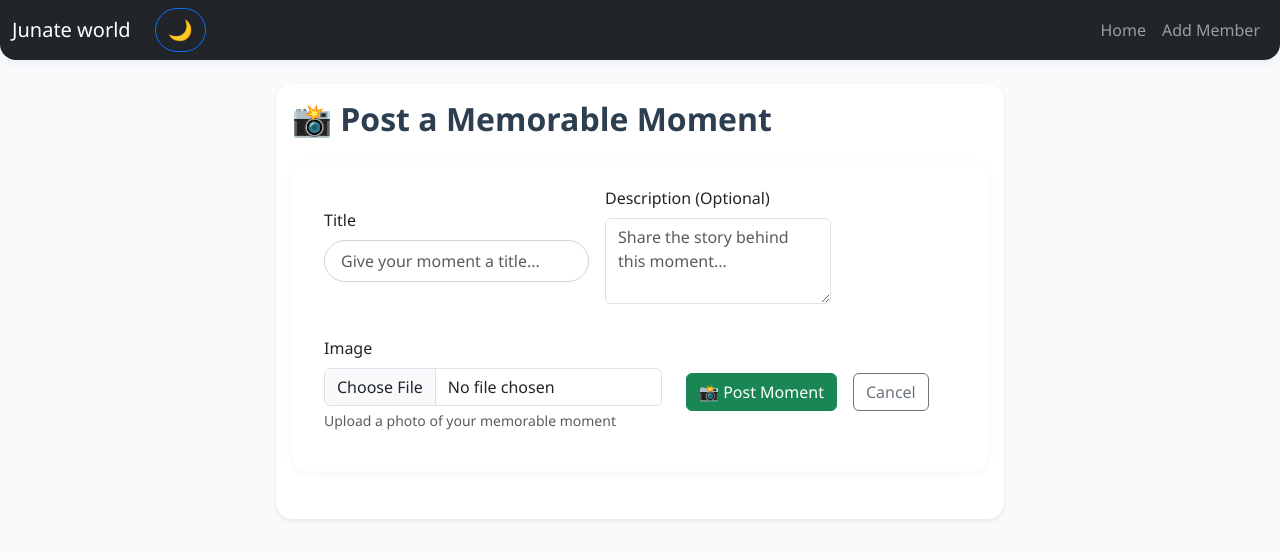
After one commit to Junate-World/family-website, a Flask app: page /post-moment in a window 1280 px wide. The commit adds this page. Shown: the top 559 px of the page. Run offline with Flask 3, Linux system fonts and the light colour scheme; the visitor is signed in with stand-in values (Sample User, id 1); some libraries are stand-ins or nearby versions.

Commit message:
Fix: added post features

```diff
--- a/app.py
+++ b/app.py
@@ -7,7 +7,7 @@ from werkzeug.utils import secure_filename
 from botocore.exceptions import ClientError
 
 from extensions import db
-from models import FamilyMember, Comment
+from models import FamilyMember, Comment, MemorableMoment
 
 app = Flask(__name__)
 app.secret_key = 'super-secret-key-1234'
@@ -91,7 +91,13 @@ def upload_to_wasabi(file, filename):
 def get_wasabi_url(filename):
     """Get the public URL for a file in Wasabi"""
     if filename:
-        return f"{app.config['WASABI_ENDPOINT']}/{app.config['WASABI_BUCKET']}/uploads/{filename}"
+        # Check if it's a memorable moment or member photo
+        if filename.startswith('moments/'):
+            # For memorable moments
+            return f"https://s3.{app.config['WASABI_REGION']}.wasabisys.com/{app.config['WASABI_BUCKET']}/{filename}"
+        else:
+            # For member photos
+            return f"https://s3.{app.config['WASABI_REGION']}.wasabisys.com/{app.config['WASABI_BUCKET']}/uploads/{filename}"
     return None
 
 # Make get_wasabi_url available in templates
@@ -207,6 +213,9 @@ def index():
 
     show_notifications = birthday_notifications if birthday_notifications else motivational_quotes
 
+    # Get memorable moments for slideshow
+    memorable_moments = MemorableMoment.query.order_by(MemorableMoment.posted_at.desc()).all()
+
     # Email notification to all users if there is a birthday today
     if birthday_members:
         users = User.query.all()
@@ -219,7 +228,7 @@ def index():
             )
             mail.send(msg)
 
-    return render_template('home.html', members=members, relationship=relationship, notifications=show_notifications)
+    return render_template('home.html', members=members, relationship=relationship, notifications=show_notifications, memorable_moments=memorable_moments)
 
 
 # View a family member's profile
@@ -359,6 +368,59 @@ def family_tree():
     return render_template('family_tree.html', tree_data=tree_data)
 
 
+@app.route('/post-moment', methods=['GET', 'POST'])
+@login_required
+def post_moment():
+    if request.method == 'POST':
+        title = request.form['title']
+        description = request.form['description']
+        image = request.files['image']
+
+        if not title or not image:
+            flash('Title and image are required.', category='error')
+            return redirect(url_for('post_moment'))
+
+        if image and image.filename != '':
+            image_filename = secure_filename(image.filename)
+            # Upload to Wasabi S3
+            if upload_to_wasabi(image, f"moments/{image_filename}"):
+                moment = MemorableMoment(
+                    title=title,
+                    description=description,
+                    image_url=image_filename,
+                    posted_by=current_user.id
+                )
+                db.session.add(moment)
+                db.session.commit()
+                flash('Memorable moment posted successfully!', category='success')
+                return redirect(url_for('index'))
+            else:
+                flash('Error uploading image. Please try again.', category='error')
+                return redirect(url_for('post_moment'))
+
+    return render_template('post_moment.html')
+
+@app.route('/delete-moment/<int:moment_id>', methods=['POST'])
+@login_required
+def delete_moment(moment_id):
+    moment = MemorableMoment.query.get_or_404(moment_id)
+
+    # Only allow the user who posted it to delete it
+    if moment.posted_by != current_user.id:
+        flash('You can only delete your own posts.', category='error')
+        return redirect(url_for('index'))
+
+    # Delete image from Wasabi S3
+    if moment.image_url:
+        try:
+            s3_client.delete_object(Bucket=app.config['WASABI_BUCKET'], Key=f"moments/{moment.image_url}")
+        except ClientError as e:
+            print(f"Error deleting from Wasabi: {e}")
+
+    db.session.delete(moment)
+    db.session.commit()
+    flash('Memorable moment deleted successfully!', category='success')
+    return redirect(url_for('index'))
 
 # Run the app
 if __name__ == '__main__':
--- /dev/null
+++ b/templates/post_moment.html
@@ -0,0 +1,31 @@
+{% extends "base.html" %}
+{% block content %}
+<div class="container mt-4">
+  <div class="col-md-8 offset-md-2">
+    <div class="card shadow-sm">
+      <div class="card-body">
+        <h2 class="mb-4">📸 Post a Memorable Moment</h2>
+        <form method="POST" enctype="multipart/form-data">
+          <div class="mb-3">
+            <label class="form-label">Title</label>
+            <input type="text" name="title" class="form-control" placeholder="Give your moment a title..." required>
+          </div>
+          <div class="mb-3">
+            <label class="form-label">Description (Optional)</label>
+            <textarea name="description" class="form-control" rows="3" placeholder="Share the story behind this moment..."></textarea>
+          </div>
+          <div class="mb-3">
+            <label class="form-label">Image</label>
+            <input type="file" name="image" class="form-control" accept="image/*" required>
+            <div class="form-text">Upload a photo of your memorable moment</div>
+          </div>
+          <div class="d-flex justify-content-between">
+            <button type="submit" class="btn btn-success">📸 Post Moment</button>
+            <a href="{{ url_for('index') }}" class="btn btn-outline-secondary">Cancel</a>
+          </div>
+        </form>
+      </div>
+    </div>
+  </div>
+</div>
+{% endblock %}
```
Also changed, not shown: models.py (+10 -0 lines), templates/home.html (+53 -1 lines).
